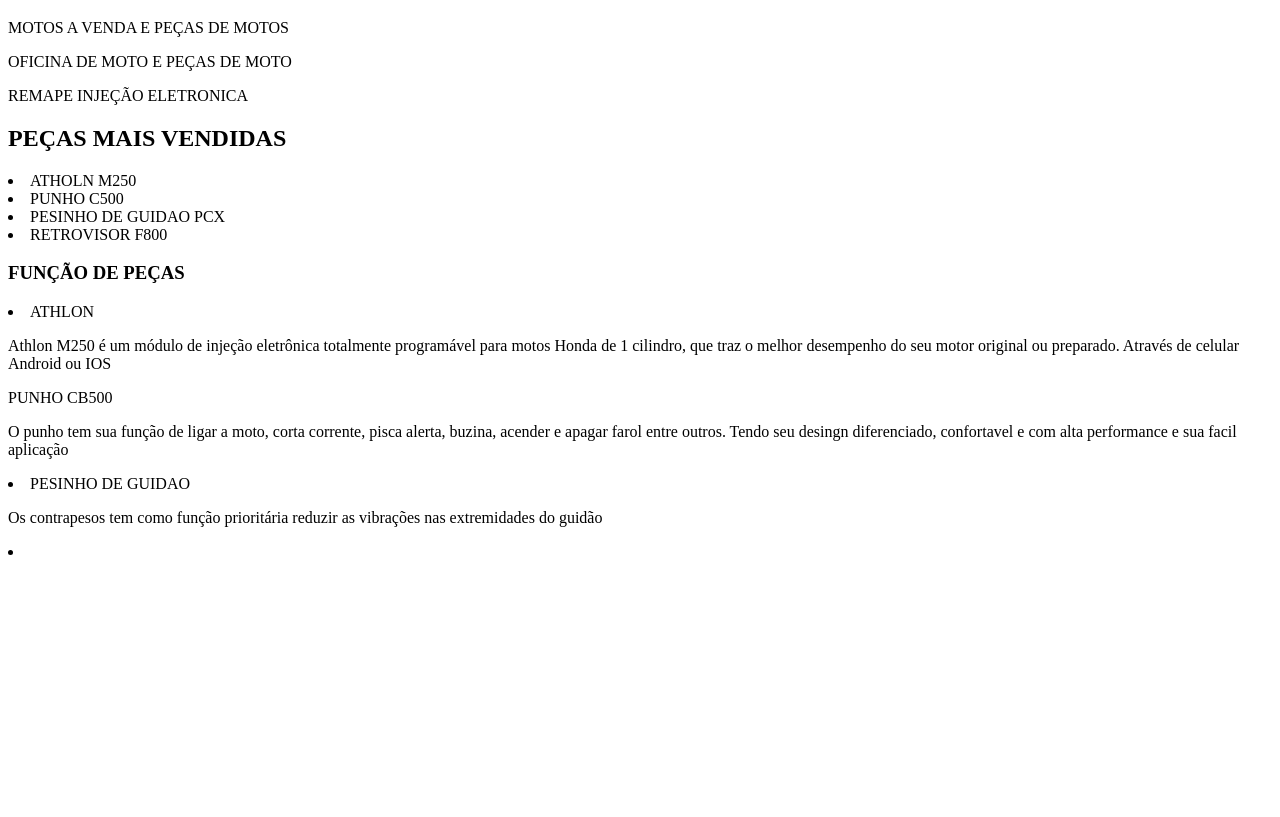
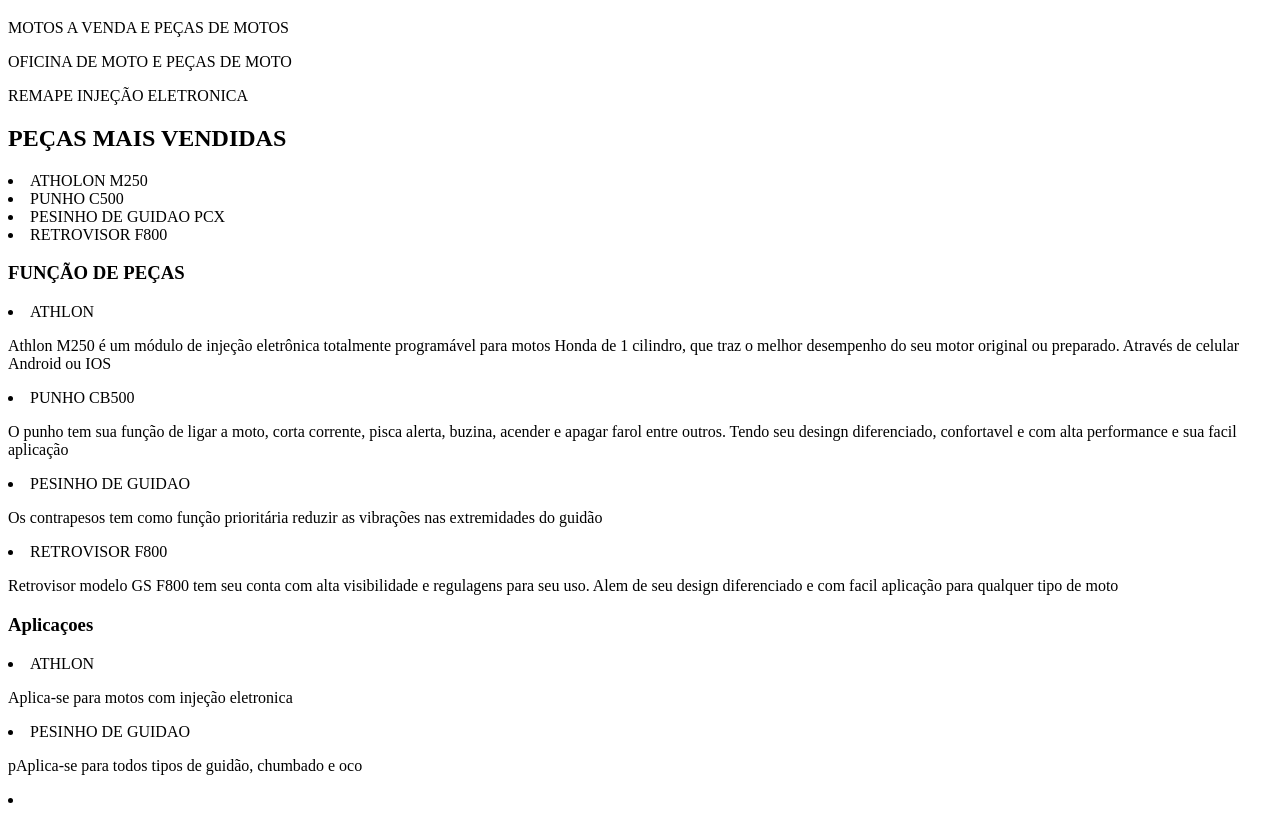
Before and after one commit to luscas244/cwblucas_041, a plain HTML site: page index.html in a window 1280 px wide. Shown: the part 61-878 px from the top of the page. Before the commit the page ends 800 px from the top, so only its background shows below. Drawn offline with Linux system fonts and the light colour scheme.

Commit message:
Update index.html

```diff
--- a/index.html
+++ b/index.html
@@ -11,20 +11,32 @@
     <p>OFICINA DE MOTO E PEÇAS DE MOTO</p>
     <P>REMAPE INJEÇÃO ELETRONICA </P>
     <H2>PEÇAS MAIS VENDIDAS</H2>
-    <li>ATHOLN M250</li>
+    <li>ATHOLON M250</li>
     <li>PUNHO C500</li>
     <li>PESINHO DE GUIDAO PCX</li>
     <li>RETROVISOR F800</li>
     <h3>FUNÇÃO DE PEÇAS</h3>
     <LI>ATHLON</LI>
-    <p>Athlon M250 é um módulo de injeção eletrônica totalmente programável para motos Honda de 1 cilindro, que traz o melhor desempenho do seu motor original ou preparado. Através de celular Android ou IOS</p
-     <LI>PUNHO CB500</LI>
+    <p>Athlon M250 é um módulo de injeção eletrônica totalmente programável para motos Honda de 1 cilindro, que traz o melhor desempenho do seu motor original ou preparado. Através de celular Android ou IOS</p >
+  <LI>PUNHO CB500</LI>
     <p>O punho tem sua função de ligar a moto, corta corrente, pisca alerta, buzina, acender e apagar farol entre outros.
 Tendo seu desingn diferenciado, confortavel e com alta performance e sua facil aplicação</p>
+
 
 <LI>PESINHO DE GUIDAO</LI>
     <p>Os contrapesos tem como função prioritária reduzir as vibrações nas extremidades do guidão</p>
 
+
+    <LI>RETROVISOR F800</LI>
+    <p>Retrovisor modelo GS F800 tem seu conta com alta visibilidade e regulagens para seu uso. Alem de seu design diferenciado e com facil aplicação para qualquer tipo de moto</p>
+
+
+    <h3>Aplicaçoes</h3>
+    <LI>ATHLON</LI>
+    <p>Aplica-se para motos com injeção eletronica</p>
+
+    <LI>PESINHO DE GUIDAO</LI>
+<p>pAplica-se para todos tipos de guidão, chumbado e oco</p>
     <LI></LI>
 </body>
 </html>
```
